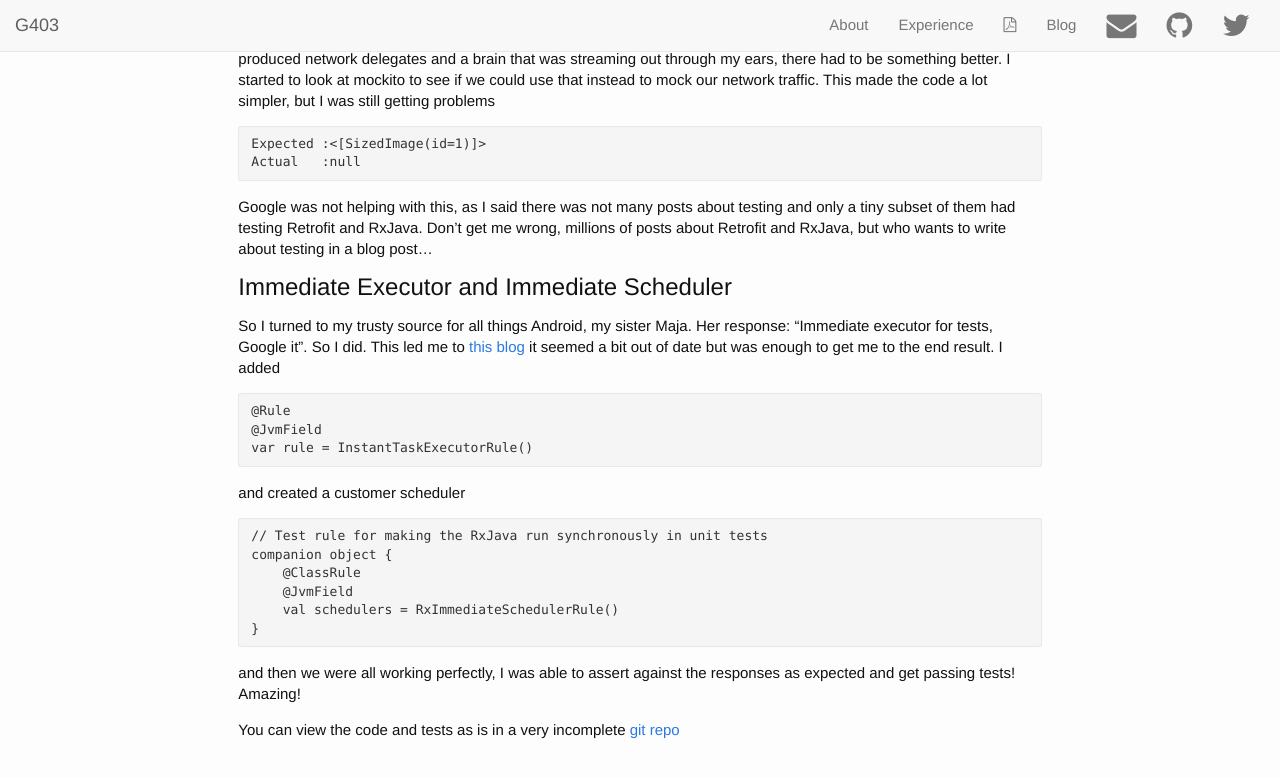
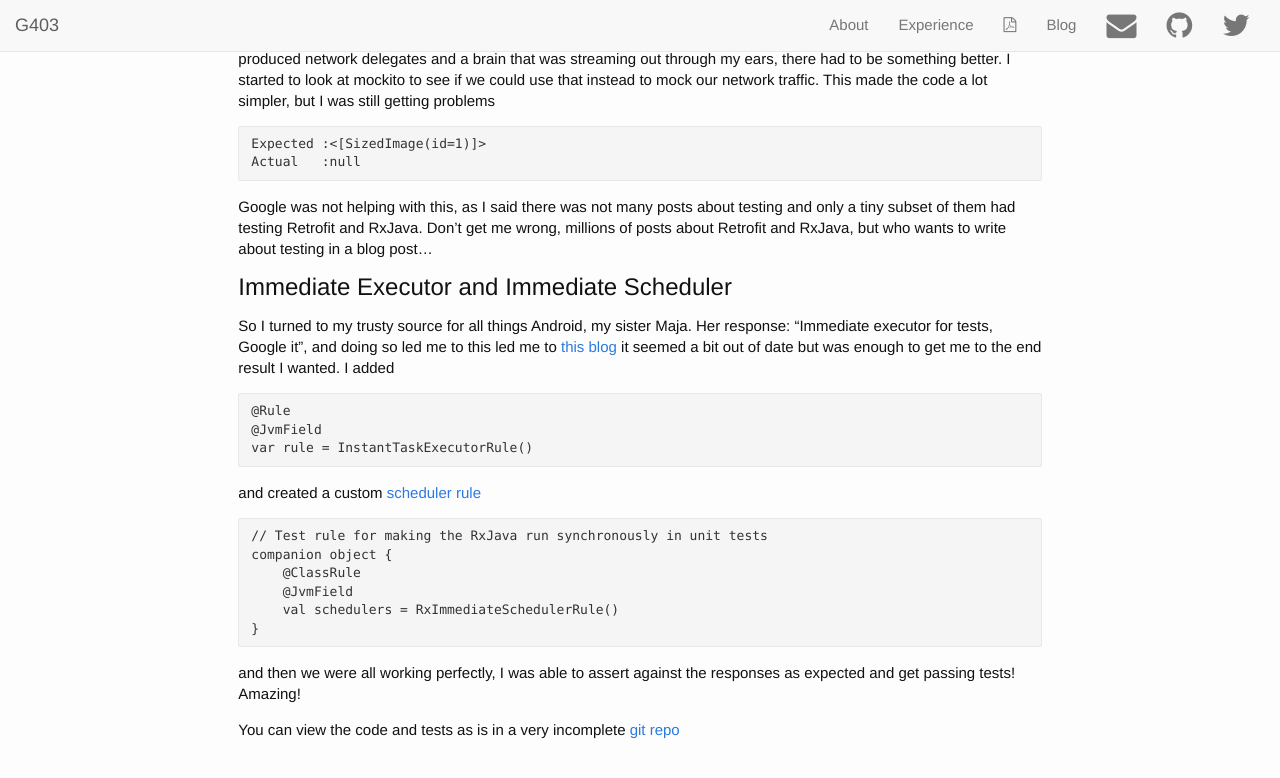
Before and after one commit to gabriel403/g403.co, a Jekyll site: the page built from _posts/2020-09-15-android-retrofit-unit-testing.md, in a window 1280 px wide and 900 px high, scrolled down 757 px, cut to the strip 0-796 px from the top of the window. Shown: the top 778 px of the strip. Built offline with Jekyll 4.4.1, drawn with Linux system fonts in a browser that asks for light colours; nearby versions of some CDN libraries.

Commit message:
Fixed some text

````diff
--- a/_posts/2020-09-15-android-retrofit-unit-testing.md
+++ b/_posts/2020-09-15-android-retrofit-unit-testing.md
@@ -24,13 +24,13 @@ Actual   :null
 Google was not helping with this, as I said there was not many posts about testing and only a tiny subset of them had testing Retrofit and RxJava. Don't get me wrong, millions of posts about Retrofit and RxJava, but who wants to write about testing in a blog post...
 
 ### Immediate Executor and Immediate Scheduler
-So I turned to my trusty source for all things Android, my sister Maja. Her response: "Immediate executor for tests, Google it". So I did. This led me to [this blog](https://www.codexpedia.com/android/unit-test-Retrofit-2-RxJava-2-and-livedata-in-android/) it seemed a bit out of date but was enough to get me to the end result. I added
+So I turned to my trusty source for all things Android, my sister Maja. Her response: "Immediate executor for tests, Google it", and doing so led me to this led me to [this blog](https://www.codexpedia.com/android/unit-test-Retrofit-2-RxJava-2-and-livedata-in-android/) it seemed a bit out of date but was enough to get me to the end result I wanted. I added
 ```
 @Rule
 @JvmField
 var rule = InstantTaskExecutorRule()
 ```
-and created a customer scheduler
+and created a custom [scheduler rule](https://github.com/gabriel403/AndroidTesting/blob/master/flickr/src/test/java/co/g403/android/flickr/datasource/RxImmediateSchedulerRule.kt)
 ```
 // Test rule for making the RxJava run synchronously in unit tests
 companion object {
````
